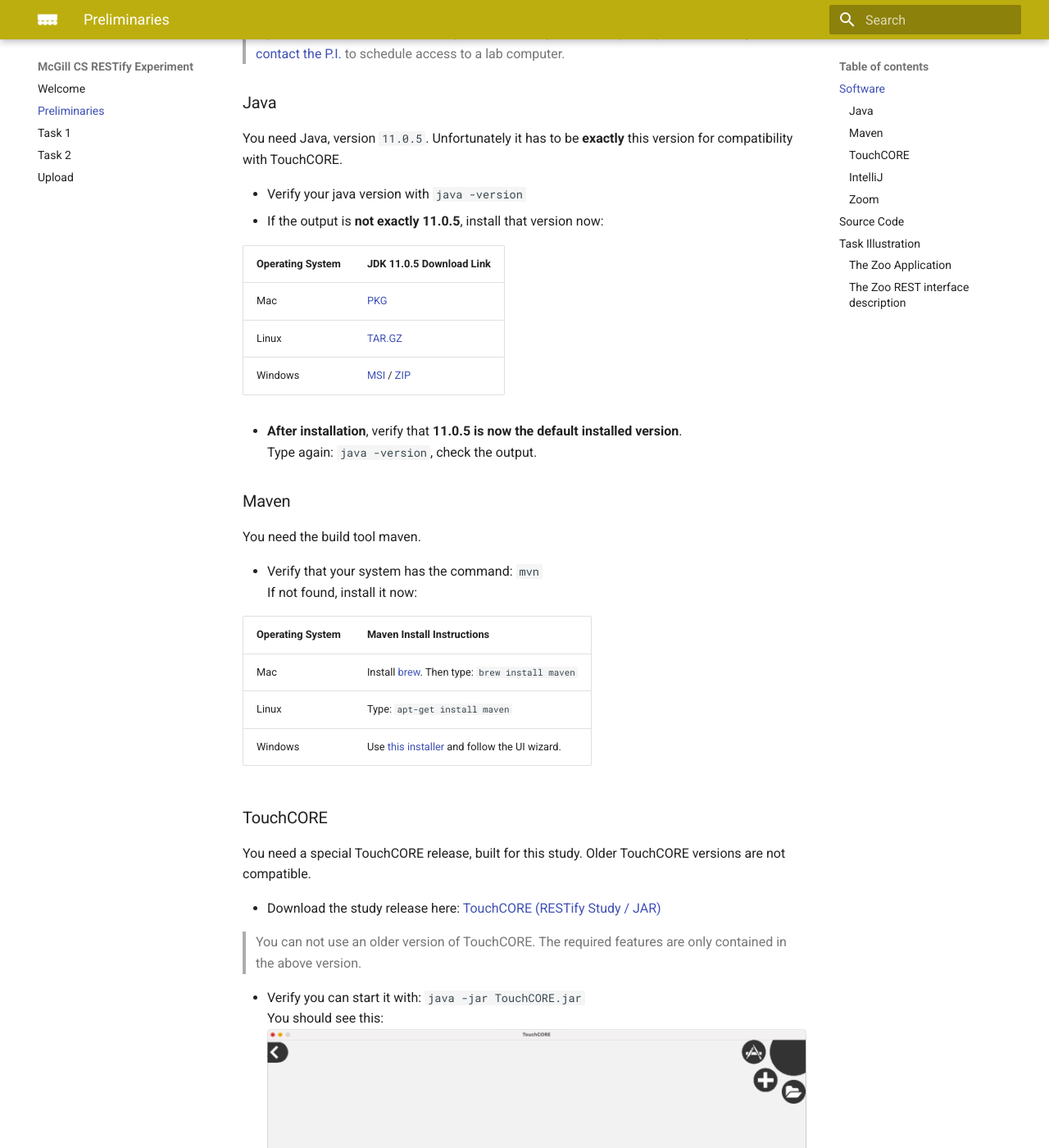
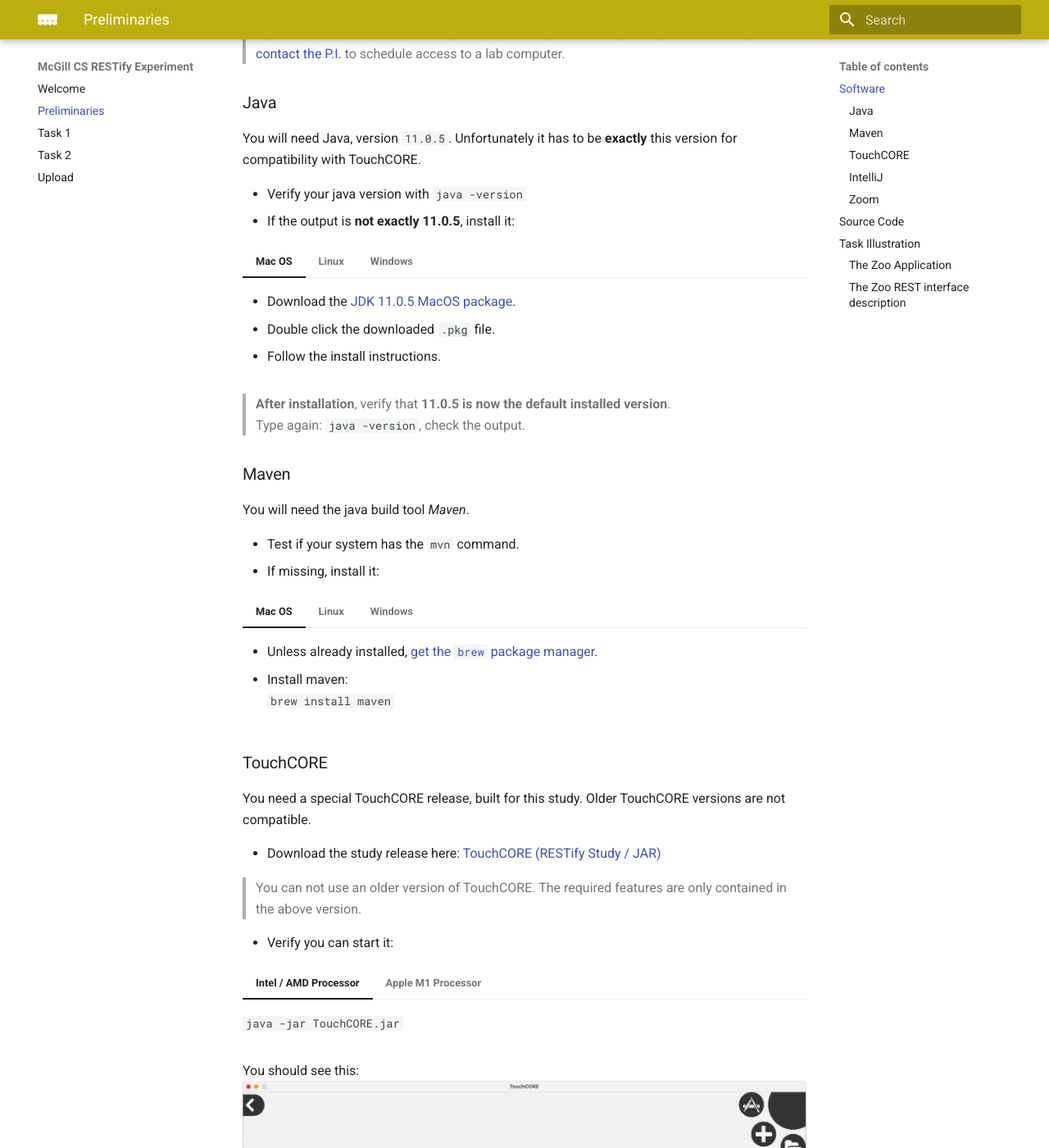
Before and after one commit to m5c/RestifyParticipantInstructions, an MkDocs documentation site: the page built from docs/preliminaries.md, in a window 1280 px wide and 1400 px high, scrolled down 245 px. Shown: the whole window at 82% size. Built offline with MkDocs 1.6.1 and Material for MkDocs 9.7.7, drawn with Linux system fonts in a browser that asks for light colours; some of the changed text lies outside the part shown.

Commit message:
Added direct link to zoo interface DL txt

````diff
--- a/docs/preliminaries.md
+++ b/docs/preliminaries.md
@@ -8,32 +8,48 @@
 
 ### Java
 
-You need Java, version ```11.0.5```. Unfortunately it has to be **exactly** this version for compatibility with TouchCORE.
+You will need Java, version ```11.0.5```. Unfortunately it has to be **exactly** this version for compatibility with TouchCORE.
 
  * Verify your java version with ```java -version```
- * If the output is **not exactly 11.0.5**, install that version now:
+ * If the output is **not exactly 11.0.5**, install it:
 
-| Operating System | JDK 11.0.5 Download Link |
-|---|---|
-| Mac |[PKG](https://www.cs.mcgill.ca/~mschie3/1105/OpenJDK11U-jdk_x64_mac_hotspot_11.0.5_10.pkg) |
-| Linux | [TAR.GZ](https://www.cs.mcgill.ca/~mschie3/1105/OpenJDK11U-jdk_x64_linux_hotspot_11.0.5_10.tar.gz) |
-| Windows | [MSI](https://www.cs.mcgill.ca/~mschie3/1105/OpenJDK11U-jdk_x64_windows_hotspot_11.0.5_10.msi) / [ZIP](https://www.cs.mcgill.ca/~mschie3/1105/OpenJDK11U-jdk_x64_windows_hotspot_11.0.5_10.zip) |
+=== "Mac OS"
+     * Download the [JDK 11.0.5 MacOS package](https://www.cs.mcgill.ca/~mschie3/1105/OpenJDK11U-jdk_x64_mac_hotspot_11.0.5_10.pkg).
+     * Double click the downloaded ```.pkg``` file.
+     * Follow the install instructions.
 
- * **After installation**, verify that **11.0.5 is now the default installed version**.
+=== "Linux"
+     * Download the [JDK 11.0.5 Linux package](https://www.cs.mcgill.ca/~mschie3/1105/OpenJDK11U-jdk_x64_linux_hotspot_11.0.5_10.tar.gz).
+     * Extract the file: ```tar xvf *.tar.gz```
+     * [Add the contained commands to your path](https://docs.oracle.com/cd/E19062-01/sun.mgmt.ctr36/819-5418/gaznb/index.html).
+
+=== "Windows"
+     * Download the JDK 11.0.5 [MSI](https://www.cs.mcgill.ca/~mschie3/1105/OpenJDK11U-jdk_x64_windows_hotspot_11.0.5_10.msi) or [ZIP](https://www.cs.mcgill.ca/~mschie3/1105/OpenJDK11U-jdk_x64_windows_hotspot_11.0.5_10.zip) installer.
+     * Double click the downloaded file.
+     * Follow the install instructions.
+
+ > **After installation**, verify that **11.0.5 is now the default installed version**.
 Type again: ```java -version```, check the output.
 
 ### Maven
 
-You need the build tool maven.
+You will need the java build tool *Maven*.
 
- * Verify that your system has the command: ```mvn```
- If not found, install it now:
+ * Test if your system has the ```mvn``` command.
+ * If missing, install it:
 
-| Operating System | Maven Install Instructions |
-|---|---|
-| Mac | Install [brew](https://brew.sh/). Then type: ```brew install maven``` |
-| Linux | Type: ```apt-get install maven``` |
-| Windows | Use [this installer](https://maven.apache.org/download.cgi) and follow the UI wizard. |
+=== "Mac OS"
+     * Unless already installed, [get the ```brew``` package manager](https://brew.sh/).
+     * Install maven:
+    ```brew install maven```
+
+=== "Linux"
+     * Use the ```apt``` package manager to install maven:
+    ```sudo apt install maven```
+
+=== "Windows"
+     * Download the [graphical install wizard](https://maven.apache.org/download.cgi).
+     * Double click it and follow the instructions.
 
 ### TouchCORE
 
@@ -43,7 +59,15 @@
 
  > You can not use an older version of TouchCORE. The required features are only contained in the above version.
 
- * Verify you can start it with: ```java -jar TouchCORE.jar```
+ * Verify you can start it:
+
+=== "Intel / AMD Processor"
+     ```java -jar TouchCORE.jar```
+
+=== "Apple M1 Processor"
+     ```softwareupdate --install-rosetta``` (only first time)
+     ```java -jar TouchCORE.jar```
+
 You should see this:
 ![touchcore-start](captures/touchcore-start.png)
 
@@ -129,11 +153,13 @@
  * "*zoo*" should have two subresources, "*animals*" and "*openinghours*", both offering a *[GET]* method.
     * A *[GET]* request to *"animals"* should return the list of all animal names in the zoo.
     * A *[GET]* request to "*openinghours*" should return a description of the zoo's opening hours during the week and on weekends.
- * The "*animals*" resource should have a single **dynamic placeholder subresource** representing a specific animal, identified by name. Name it e.g. "*animalnames*"
-    * A *[GET]* request to the dynamic placeholder subresource should provide details on the given animal, identified by the value of the dynamic resource, service is input parameter.
+ * The "*animals*" resource should have a single **dynamic placeholder subresource** representing a specific animal, identified by name. Name it e.g. "*animalnames*". This dynamic subresource should offer a *[Get]* and a *[Put]* method.
+    * A *[GET]* request to the dynamic placeholder subresource should provide details on the given animal, identified by the value of the dynamic resource (which serves as input parameter).
     * A *[PUT]* request to the dynamic placeholder subresource should allow adding a new animal to the zoo. The name of the new animal is again specified by the value of the dynamic resource, while further details on the animal are passed as request body payload.
 
- > Your task will be to formalize the provided interface description, and establish a semantic mapping on existing functionality and parameters.
+Your task will be to formalize the provided interface description, and establish a semantic mapping on existing functionality and parameters.
+
+ > It's a good practice to have the textual description open throughout your task. For your convenience the [Zoo description as is avaible as separate file](interface-zoo.txt) (as will be the case for the decriptions you'll work with throughout your tasks).
 
 There are two ways to achieve this. In each task...
 
````
Also changed, not shown: docs/preliminaries-end.md (+3 -1 lines).
